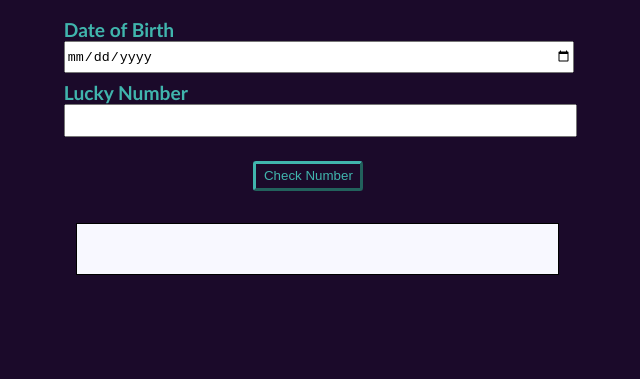
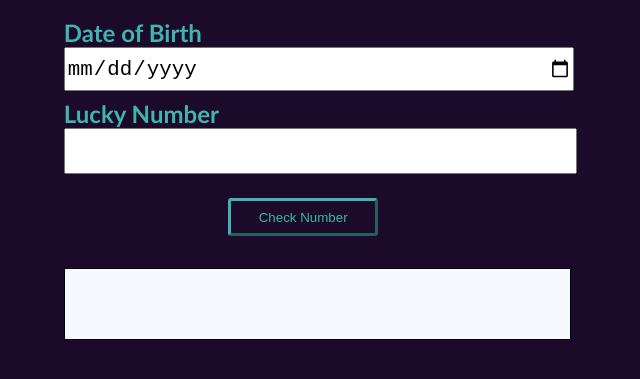
Before and after one commit to GeetaPogul/lucky-birthday, a plain HTML site: page index.html in a window 1280 px wide. Shown: the part 107-486 px from the top of the page, without its empty margins (336-976 px from the left). Drawn offline with Linux system fonts and the light colour scheme.

Commit message:
style
here I changed style and font

```diff
--- a/style.css
+++ b/style.css
@@ -13,15 +13,15 @@ h1{
 #check-number
 {
      margin-top: 1rem;
-    margin-left: 46%;
+    margin-left: 44%;
     background-color: transparent;
     color: #40B5AD;
     border-color:#40B5AD ;
     border-width: medium;
     padding: 0.6;
-    height: 30px;
+    height: 38px;
     border-radius: 0.2rem;
-    width: 110px;
+    width: 150px;
 
 
 
@@ -43,12 +43,14 @@ input
 {
     margin-bottom: 0.5rem;
     width: 40%;
-    height: 1.7rem;
+    height: 2.5rem;
+    font-size: 1.3rem;
 
 }
 label{
     color:#40B5AD;
-    font-size: larger;
+    /* font-size: larger; */
+    font-size: 1.5rem;
     font-weight: bold;
 }
 
@@ -63,18 +65,19 @@ label{
 #output-div
 {
      border: 1px solid black;
-     height: 50px;
-     width: 38%;
+     height: 70px;
+     width: 40%;
 
-     margin-left: 32%;
+     margin-left: 31%;
      font-size: large;
      margin-top: 2rem;
      color: #40B5AD;
-     font-weight: bold;
-     font-size: larger;
+     font-weight: bolder;
+     /* font-size: larger; */
+     font-size: 2rem;
      background-color: ghostwhite;
      text-align: center;
-     font-family: calibri;
+     font-family: merriweather;
 
 }
 #lucky-number1
```
